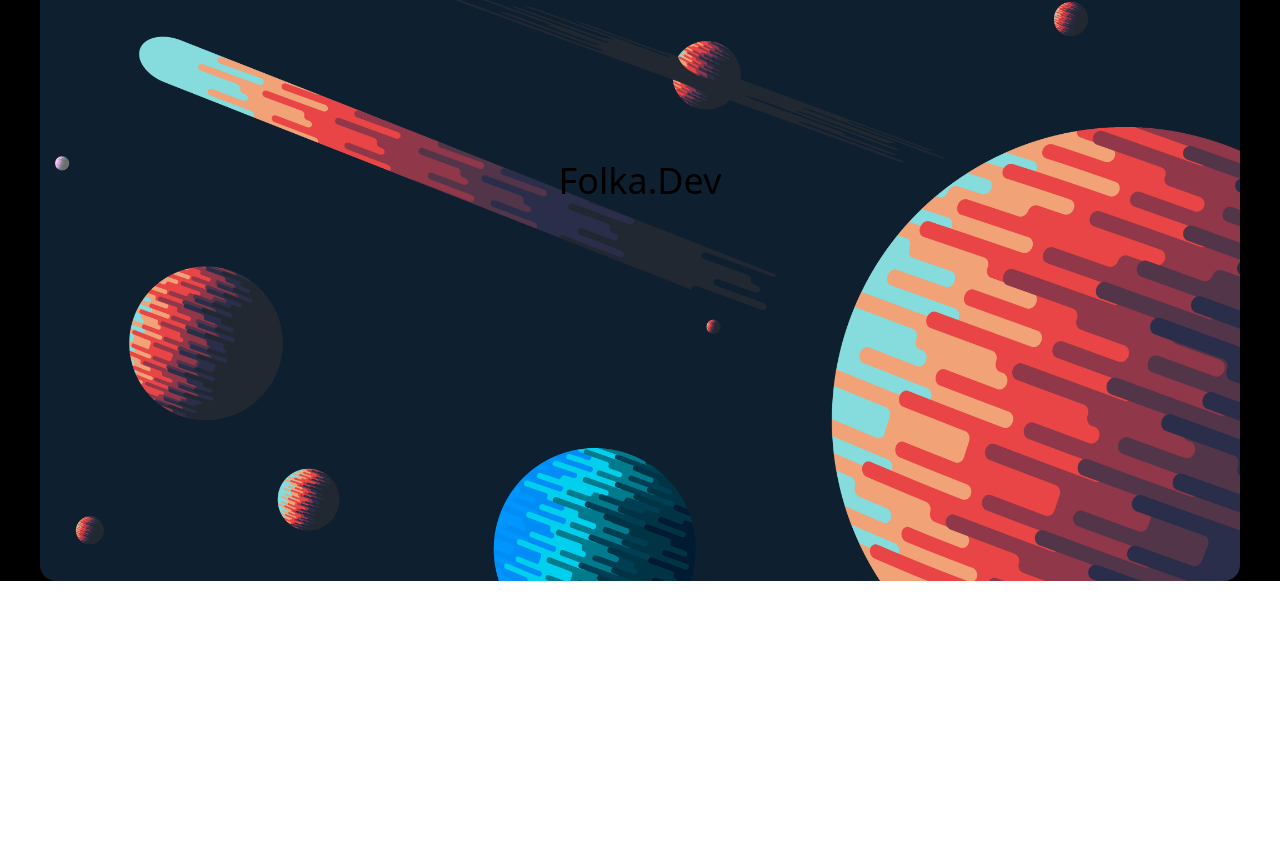
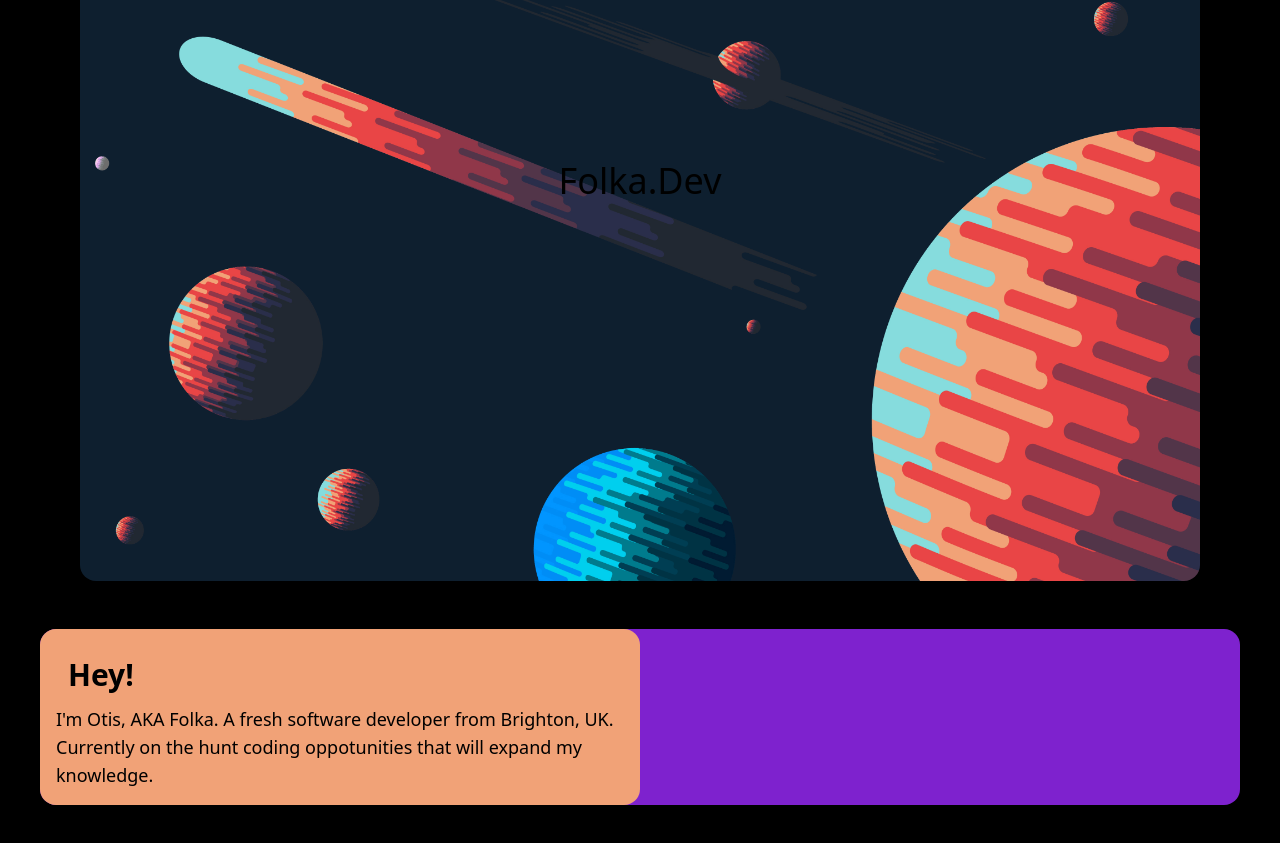
Before and after one commit to Folka2134/folka-portfolio, a React (Vite) app: page / in a window 1280 px wide. Shown: the part 219-1062 px from the top of the page. Before the commit the page ends 800 px from the top, so only its background shows below. Built offline with nearby package versions, Linux system fonts and the light colour scheme.

Commit message:
created about section

```diff
--- a/src/App.tsx
+++ b/src/App.tsx
@@ -1,11 +1,17 @@
 import "./App.css";
+import About from "./components/About";
 import Header from "./components/Header";
 
 function App() {
   return (
-    <div className="min-h-screen min-w-[450px] bg-black">
-      <Header />
-      <main></main>
+    <div className="h-full min-h-screen min-w-[450px] bg-black">
+      <div className="mx-10 pt-5 xl:pt-0">
+        <Header />
+        <main className="my-5 h-full rounded-2xl bg-purple-700 xl:my-12">
+          <About />
+        </main>
+        <p>test</p>
+      </div>
     </div>
   );
 }
--- /dev/null
+++ b/src/components/About.tsx
@@ -0,0 +1,14 @@
+const About = () => {
+  return (
+    <div className="rounded-2xl bg-[#F1A277] p-4 md:w-1/2">
+      <h2 className="p-3 text-3xl font-semibold">Hey!</h2>
+      <p className="text-md lg:text-lg">
+        I'm Otis, AKA Folka. A fresh software developer from Brighton, UK.{" "}
+        <br />
+        Currently on the hunt coding oppotunities that will expand my knowledge.
+      </p>
+    </div>
+  );
+};
+
+export default About;
```
